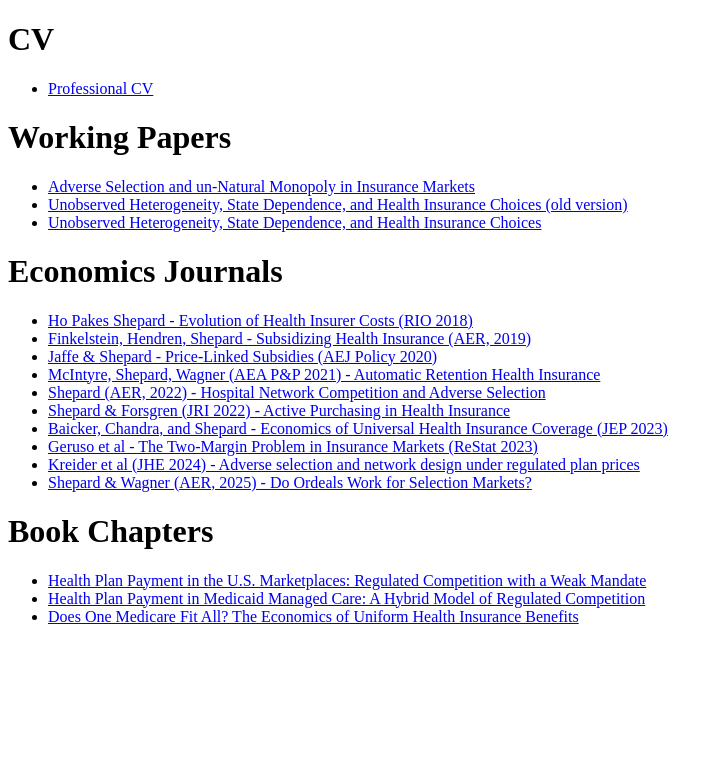
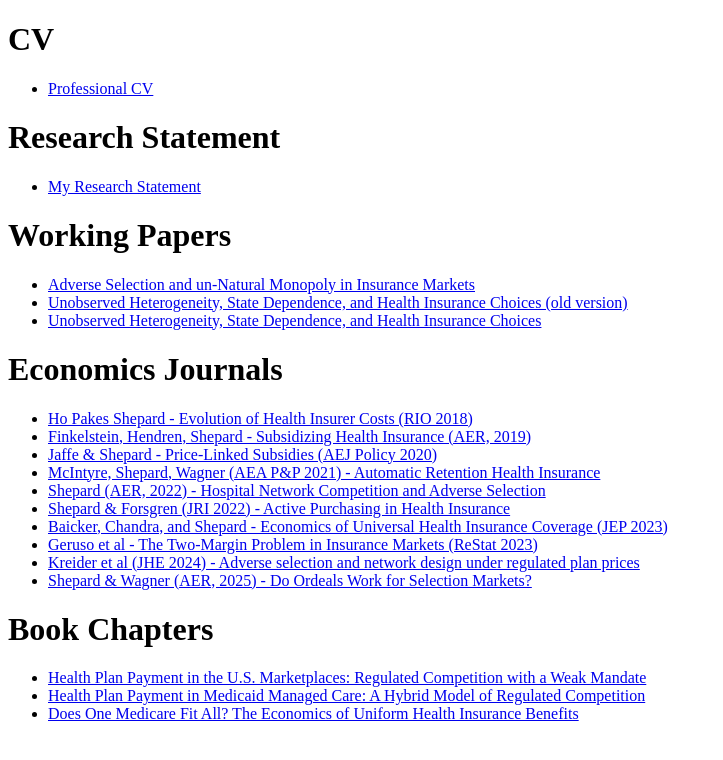
Before and after one commit to mshepard32/website, a plain HTML site: page index.html in a window 1280 px wide. Shown: the whole page, without its empty margins (0-723 px from the left). Drawn offline with Linux system fonts and the light colour scheme.

Commit message:
Add research statement link to index.html

```diff
--- a/index.html
+++ b/index.html
@@ -7,6 +7,10 @@
     <h1>CV</h1>
     <ul>
         <li><a href="CV_Mark_Shepard.pdf">Professional CV</a></li>
+    </ul>
+    <h1>Research Statement</h1>
+    <ul>
+        <li><a href="Mark Shepard Research Statement - Fall 2025.pdf">My Research Statement</a></li>
     </ul>
     <h1>Working Papers</h1>
     <ul>
```
